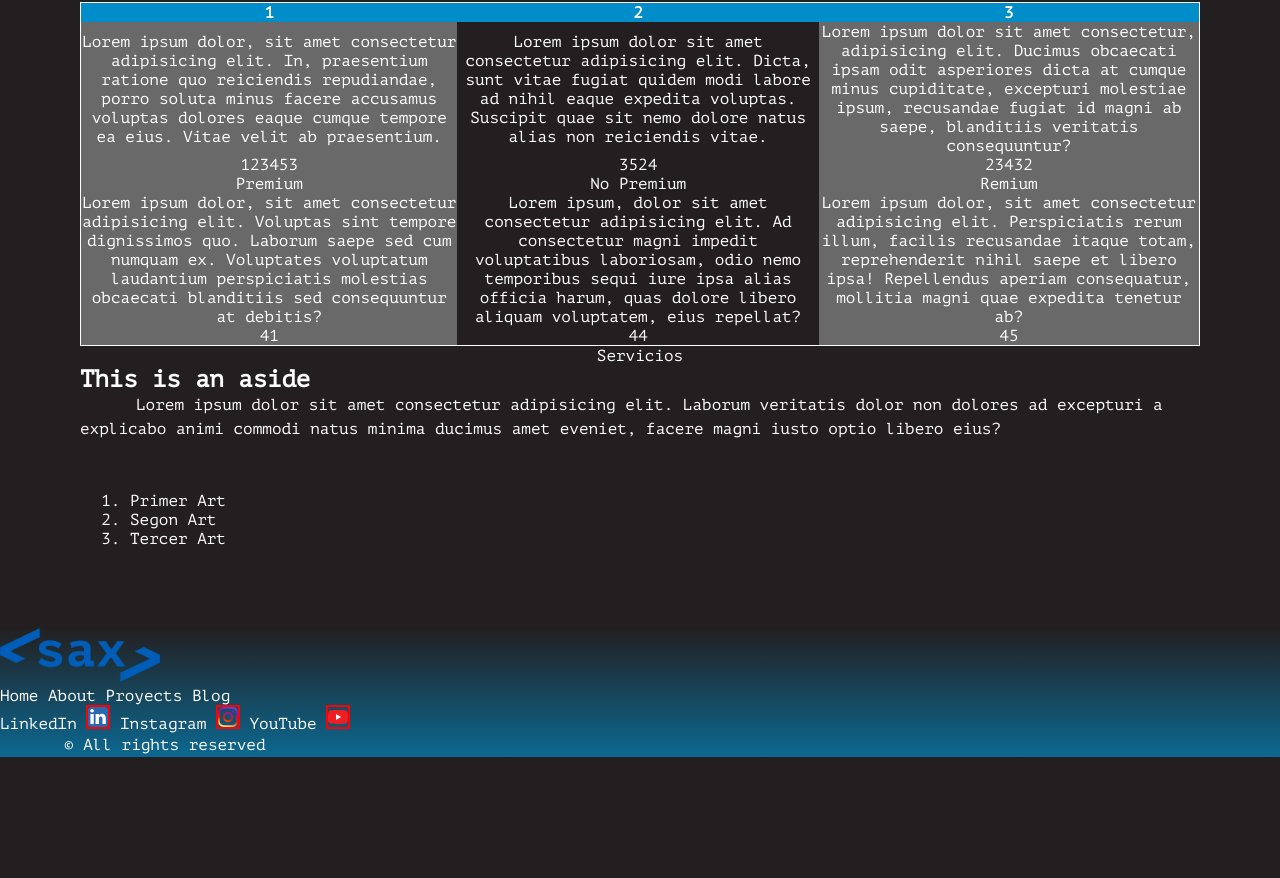
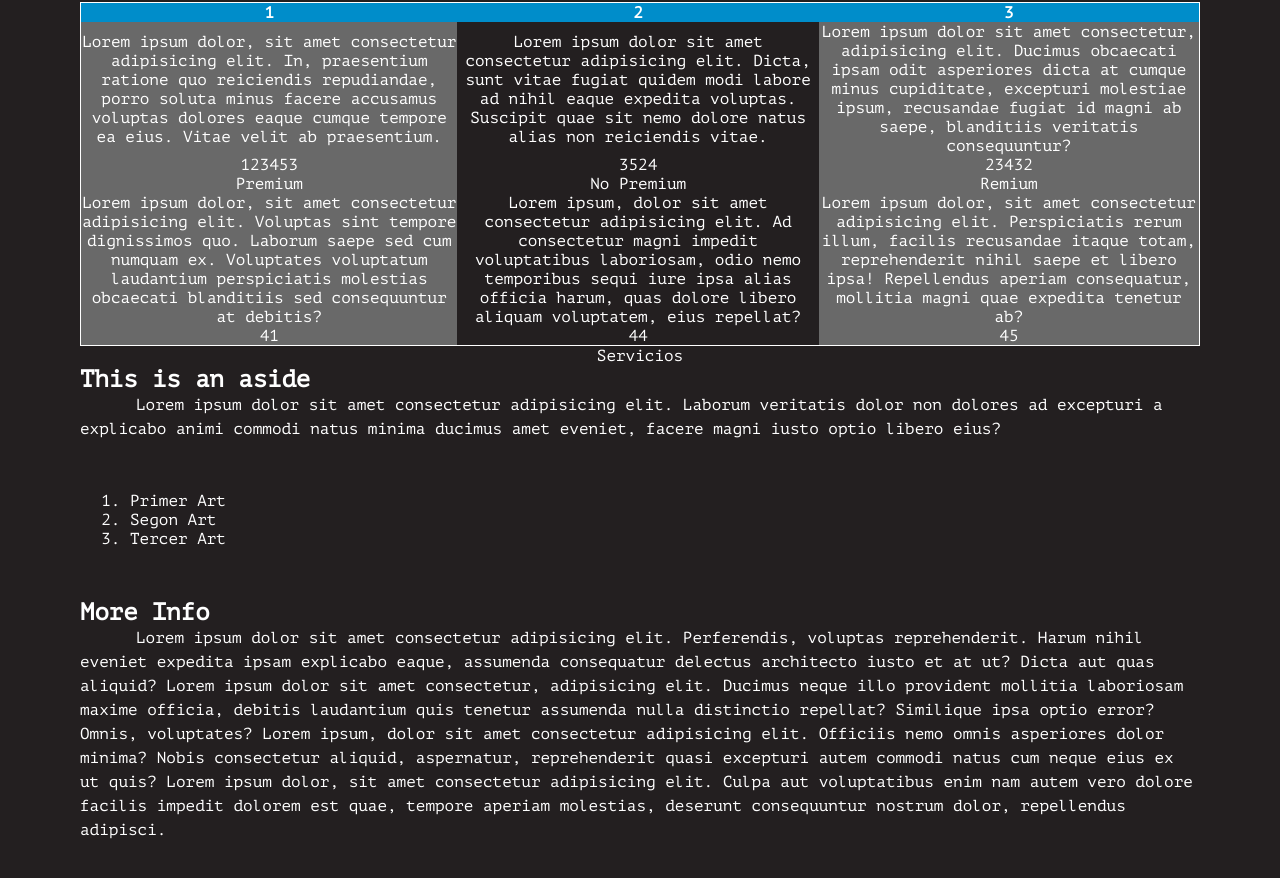
Before and after one commit to adrianCSax/adriansax, a plain HTML site: page blog_articles/blog_1.html in a window 1280 px wide. Shown: the part 1898-2776 px from the top of the page. Before the commit the page ends 2655 px from the top, so only its background shows below. Drawn offline with Linux system fonts and the light colour scheme; a web font is replaced by a local one.

```diff
--- a/blog_articles/blog_1.html
+++ b/blog_articles/blog_1.html
@@ -38,7 +38,7 @@
                     molestias sapiente vitae. Sequi, maiores?</p>
                 <p>Lorem, ipsum dolor sit amet consectetur adipisicing elit. Fugit omnis reiciendis hic a,
                     <span>voluptatibus</span> rem pariatur, cupiditate aspernatur architecto corrupti, quaerat quos sunt
-                    nemo! Nobis ex iste sapiente porro esse.</p>
+                    nemo! Nobis ex iste sapiente porro esse. <a href="../files/CV_AdrianSax_actualizado.pdf">Curriculum Adrian Sax</a></p>
             </article>
             <hr>
             <article>
@@ -121,6 +121,15 @@
                 </ul>
             </div>
         </aside>
+
+        <h3>More Info</h3>
+        <div class="more-info">
+            <p>Lorem ipsum dolor sit amet consectetur adipisicing elit. Perferendis, voluptas reprehenderit. Harum nihil eveniet expedita ipsam explicabo eaque, assumenda consequatur delectus architecto iusto et at ut? Dicta aut quas aliquid?
+                Lorem ipsum dolor sit amet consectetur, adipisicing elit. Ducimus neque illo provident mollitia laboriosam maxime officia, debitis laudantium quis tenetur assumenda nulla distinctio repellat? Similique ipsa optio error? Omnis, voluptates?
+                Lorem ipsum, dolor sit amet consectetur adipisicing elit. Officiis nemo omnis asperiores dolor minima? Nobis consectetur aliquid, aspernatur, reprehenderit quasi excepturi autem commodi natus cum neque eius ex ut quis?
+                Lorem ipsum dolor, sit amet consectetur adipisicing elit. Culpa aut voluptatibus enim nam autem vero dolore facilis impedit dolorem est quae, tempore aperiam molestias, deserunt consequuntur nostrum dolor, repellendus adipisci.
+            </p>
+        </div>
     </main>
     <footer>
         <img src="../imgs/logoprueba.png" alt="Decorative footer Logo">
```
